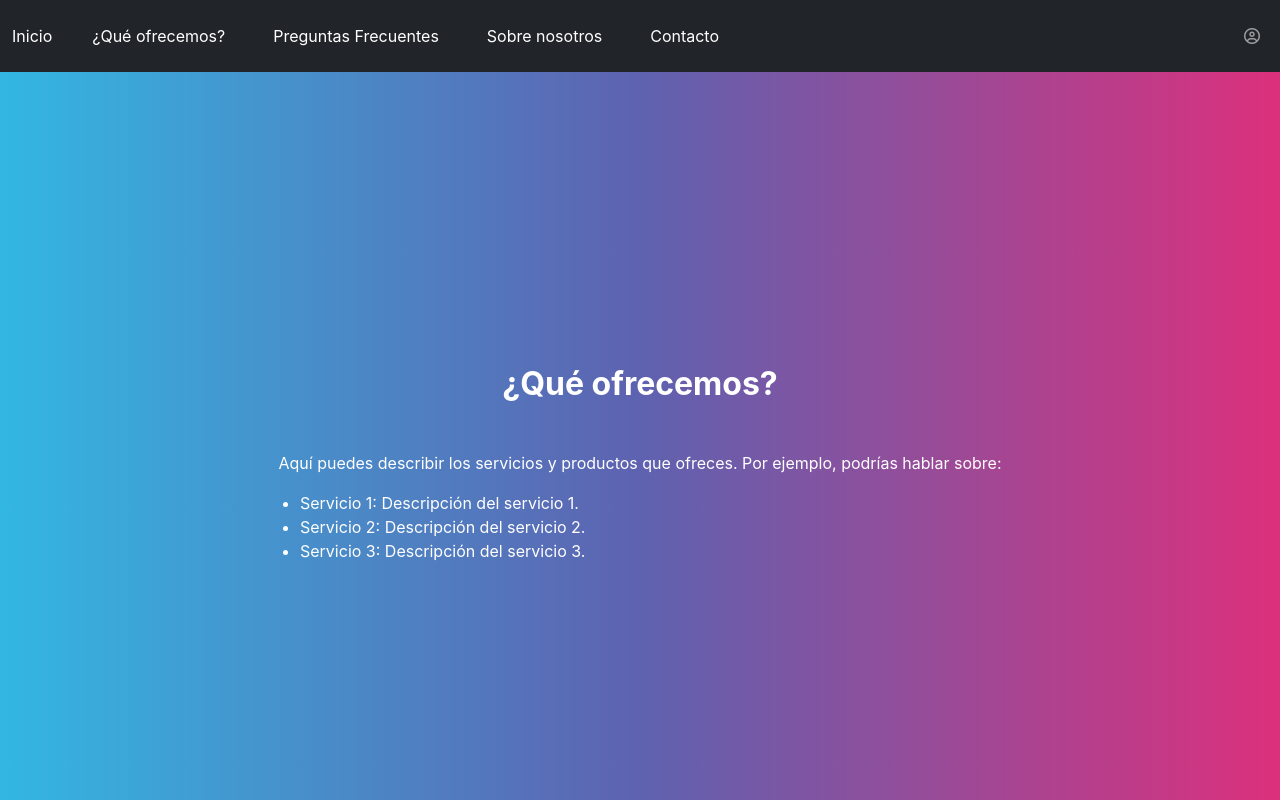
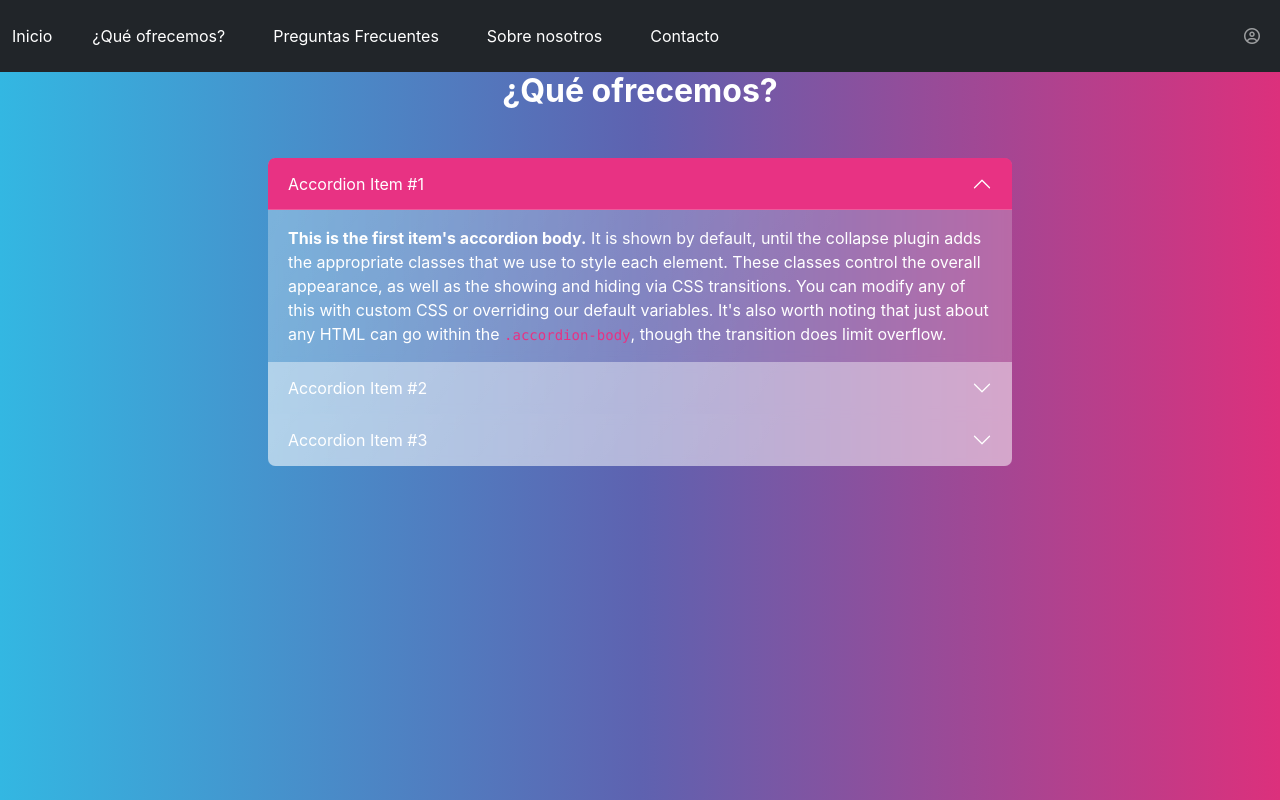
Before and after one commit to seezelop/React-nexoeducativo, a React (Create React App) app: page /queofrecemos in a window 1280 px wide. Shown: the top 800 px of the page. Built offline with nearby package versions, Linux system fonts and the light colour scheme.

Commit message:
seccion preguntas frecuentes hecha

```diff
--- a/src/componentes/pages/QueOfrecemos.js
+++ b/src/componentes/pages/QueOfrecemos.js
@@ -3,19 +3,47 @@ import React from 'react';
 function QueOfrecemos() {
   return (
     <section className="d-flex flex-column min-vh-100"> {/* Contenedor principal usando section */}
-      <section className="container d-flex justify-content-center align-items-center flex-grow-1">
+      <section className="container d-flex justify-content-center flex-grow-1">
         <section className="col-md-8">
           <h2 className="text-center mb-4">¿Qué ofrecemos?</h2>
-          <p className="text-center">
-            Aquí puedes describir los servicios y productos que ofreces.
-            Por ejemplo, podrías hablar sobre:
-          </p>
-          <ul>
-            <li>Servicio 1: Descripción del servicio 1.</li>
-            <li>Servicio 2: Descripción del servicio 2.</li>
-            <li>Servicio 3: Descripción del servicio 3.</li>
-            {/* Agrega más servicios según sea necesario */}
-          </ul>
+          <div class="accordion" id="accordionExample">
+  <div className="accordion-item">
+    <h2 className="accordion-header">
+      <button className="accordion-button" type="button" data-bs-toggle="collapse" data-bs-target="#collapseOne" aria-expanded="true" aria-controls="collapseOne">
+        Accordion Item #1
+      </button>
+    </h2>
+    <div id="collapseOne" class="accordion-collapse collapse show" data-bs-parent="#accordionExample">
+      <div className="accordion-body">
+        <strong>This is the first item's accordion body.</strong> It is shown by default, until the collapse plugin adds the appropriate classes that we use to style each element. These classes control the overall appearance, as well as the showing and hiding via CSS transitions. You can modify any of this with custom CSS or overriding our default variables. It's also worth noting that just about any HTML can go within the <code>.accordion-body</code>, though the transition does limit overflow.
+      </div>
+    </div>
+  </div>
+  <div className="accordion-item">
+    <h2 className="accordion-header">
+      <button className="accordion-button collapsed" type="button" data-bs-toggle="collapse" data-bs-target="#collapseTwo" aria-expanded="false" aria-controls="collapseTwo">
+        Accordion Item #2
+      </button>
+    </h2>
+    <div id="collapseTwo" class="accordion-collapse collapse" data-bs-parent="#accordionExample">
+      <div class="accordion-body">
+        <strong>This is the second item's accordion body.</strong> It is hidden by default, until the collapse plugin adds the appropriate classes that we use to style each element. These classes control the overall appearance, as well as the showing and hiding via CSS transitions. You can modify any of this with custom CSS or overriding our default variables. It's also worth noting that just about any HTML can go within the <code>.accordion-body</code>, though the transition does limit overflow.
+      </div>
+    </div>
+  </div>
+  <div class="accordion-item">
+    <h2 class="accordion-header">
+      <button class="accordion-button collapsed" type="button" data-bs-toggle="collapse" data-bs-target="#collapseThree" aria-expanded="false" aria-controls="collapseThree">
+        Accordion Item #3
+      </button>
+    </h2>
+    <div id="collapseThree" class="accordion-collapse collapse" data-bs-parent="#accordionExample">
+      <div class="accordion-body">
+        <strong>This is the third item's accordion body.</strong> It is hidden by default, until the collapse plugin adds the appropriate classes that we use to style each element. These classes control the overall appearance, as well as the showing and hiding via CSS transitions. You can modify any of this with custom CSS or overriding our default variables. It's also worth noting that just about any HTML can go within the <code>.accordion-body</code>, though the transition does limit overflow.
+      </div>
+    </div>
+  </div>
+</div>
         </section>
       </section>
     </section>
```
